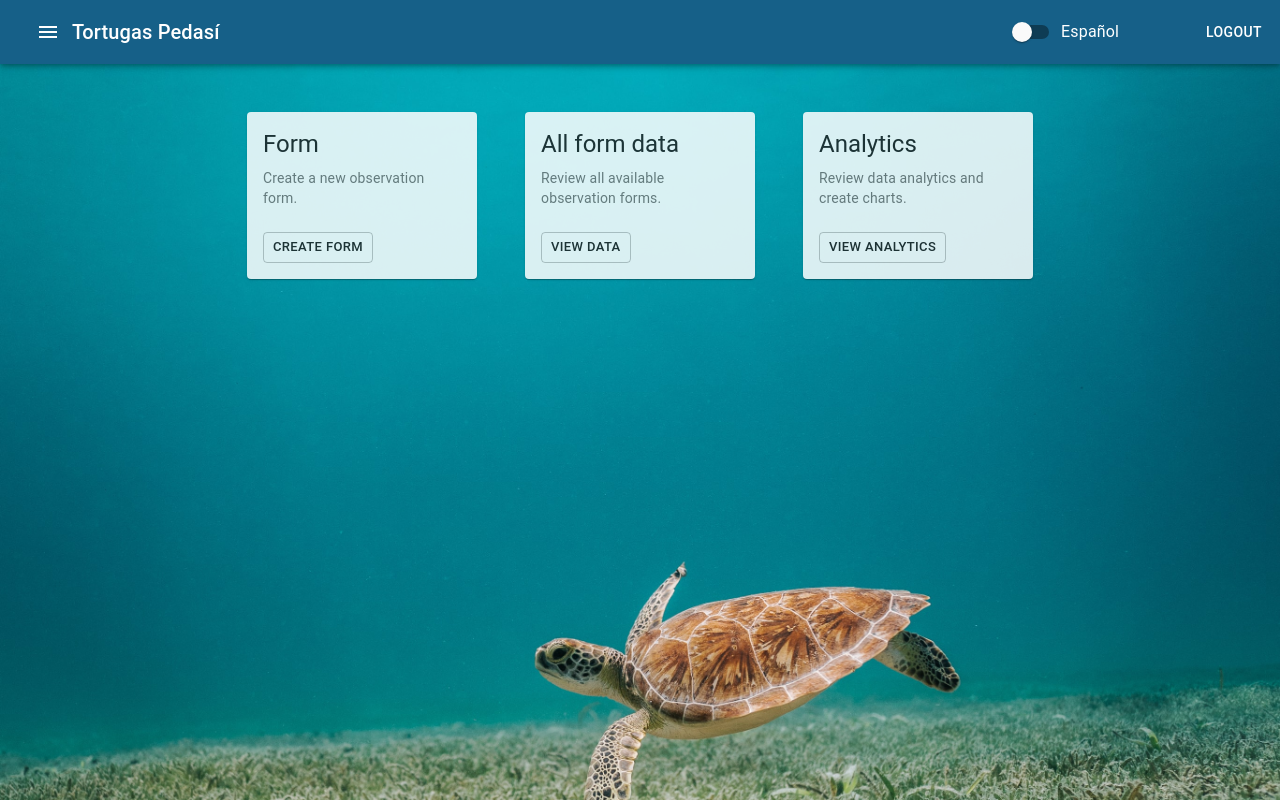
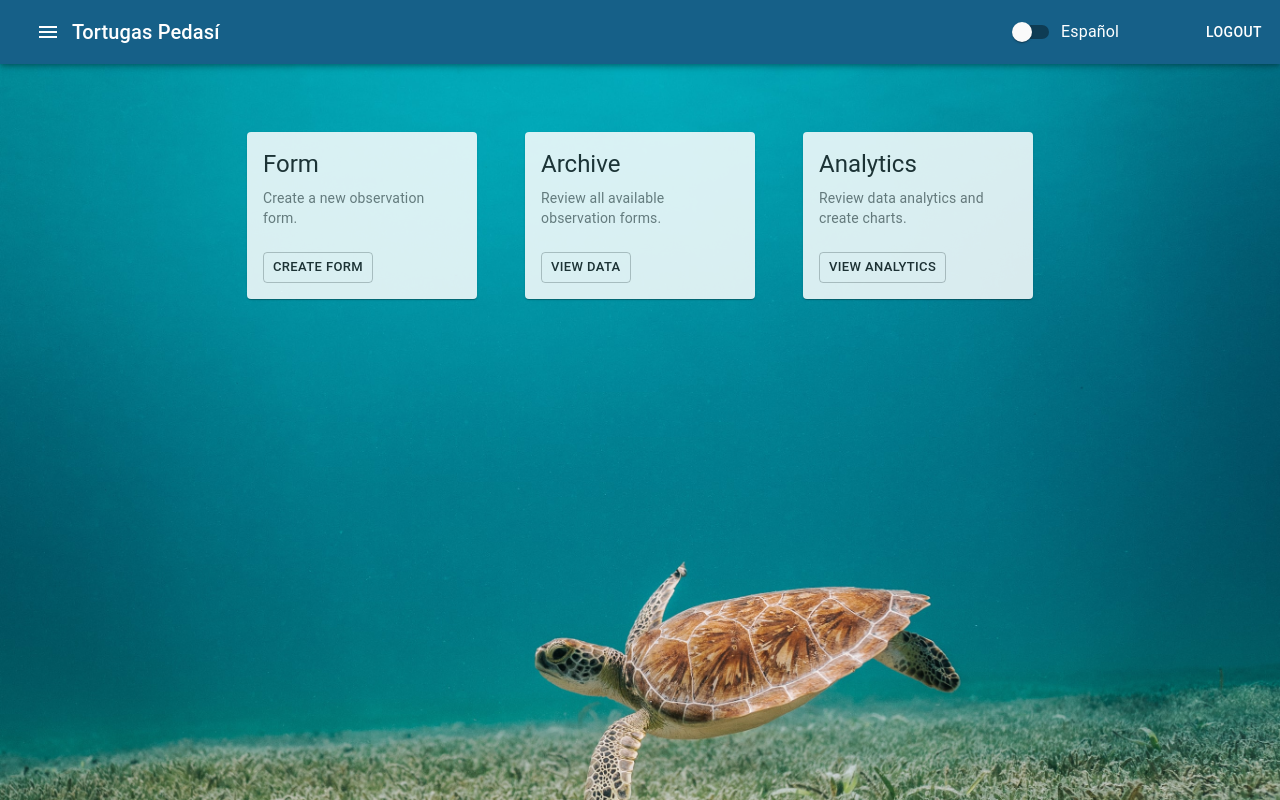
Before and after one commit to CarlosRabid/tortugaspedasi, a React (Create React App) app: page /home in a window 1280 px wide. Built offline with nearby package versions, Linux system fonts and the light colour scheme; sample sign-in values are in the browser's storage.

Commit message:
landing links fixed and hover click

```diff
--- a/src/Components/CardLanding.js
+++ b/src/Components/CardLanding.js
@@ -7,7 +7,8 @@ import CardContent from '@material-ui/core/CardContent';
 import CardMedia from '@material-ui/core/CardMedia';
 import Button from '@material-ui/core/Button';
 import Typography from '@material-ui/core/Typography';
-import './landing.css'
+import './landing.css';
+import { Link } from 'react-router-dom'
 
 const useStyles = makeStyles({
     card: {
@@ -27,13 +28,9 @@ export default function CardLanding(props) {
 
     return (
         <div className="individualCardLanding">
+
             <Card className={classes.card}>
-                <CardActionArea>
-                    {/* <CardMedia
-                        className={classes.media}
-                        image="/static/images/cards/contemplative-reptile.jpg"
-                        title="Contemplative Reptile"
-                    /> */}
+
                 <CardContent>
                     <Typography gutterBottom variant="h5" component="h2">
                         {props.d.title}
@@ -42,14 +39,18 @@ export default function CardLanding(props) {
                         {props.d.description}
                     </Typography>
                 </CardContent>
-                </CardActionArea>
+
                 <CardActions>
-                    <div className = "landingButton"><Button size="small" color="default" variant="outlined" href={props.d.link} >
+                    <Link to={props.d.link} style={{ textDecoration: 'none', color: 'black' }}><div className="landingButton">
+                        <Button size="small" color="default" variant="outlined">
                             {props.d.button}
                         </Button>
                     </div>
+                    </Link>
                 </CardActions>
+
             </Card>
+
         </div>
     );
 }
--- a/src/Components/Landing.js
+++ b/src/Components/Landing.js
@@ -18,7 +18,7 @@ class Landing extends Component {
         if (!this.props.isLoggedIn()) { return <Redirect to="/" /> }
         let dataLanding = [
             { title: 'Form', description: "Create a new observation form.", link: "/form" , button: "Create form"},
-            { title: "All form data", description: "Review all available observation forms.", link: "/spread", button: "View data" },
+            { title: "Archive", description: "Review all available observation forms.", link: "/spread", button: "View data" },
             { title: "Analytics", description: " Review data analytics and create charts.", link: "/analytics" , button: "View analytics"}
         ]
         return (
--- a/src/Components/landing.css
+++ b/src/Components/landing.css
@@ -2,6 +2,9 @@
   display: flex;
   justify-content: center;
   flex-wrap: wrap;
+  padding-top: 20px
+
+
 }
 
 .individualCardLanding{
@@ -10,13 +13,15 @@
   padding: 3vh;
   width: 230px;
   background-color: '#000000';
-  opacity: 0.85
+  opacity: 0.85;
+  text-decoration:none;
 
 }
 
 .landingButton {
   padding-left: 8px;
   padding-bottom: 8px;
+  text-decoration:none;
 }
 
 /* ----------------------- */
```
Lines whose indentation alone changed are shown as unchanged.
